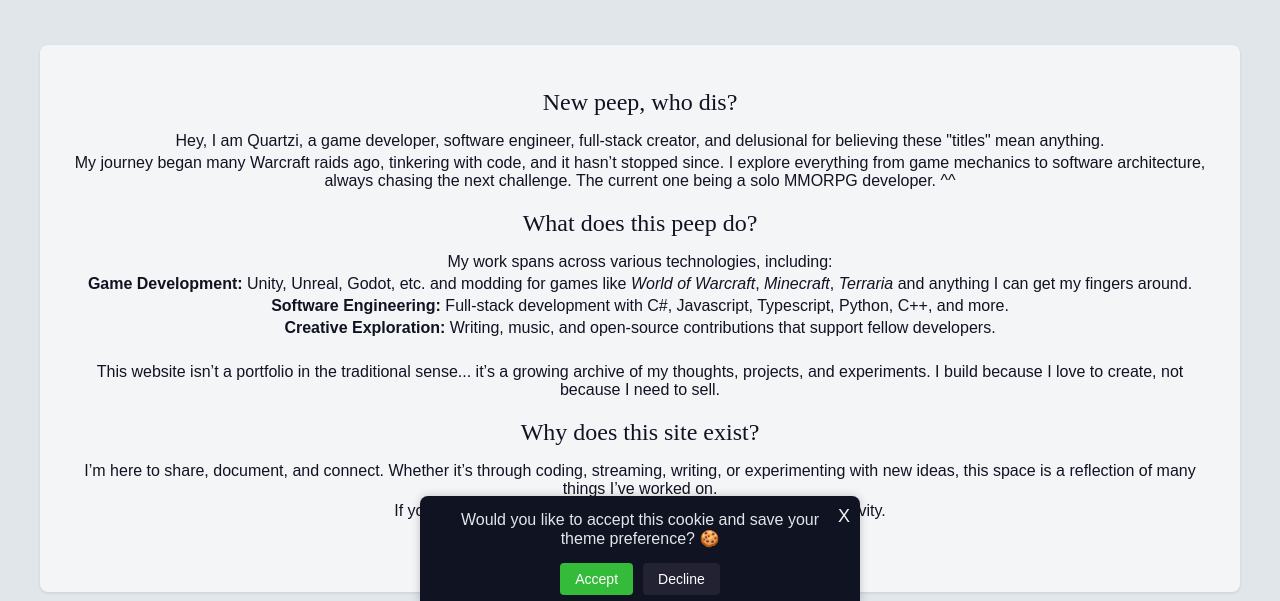
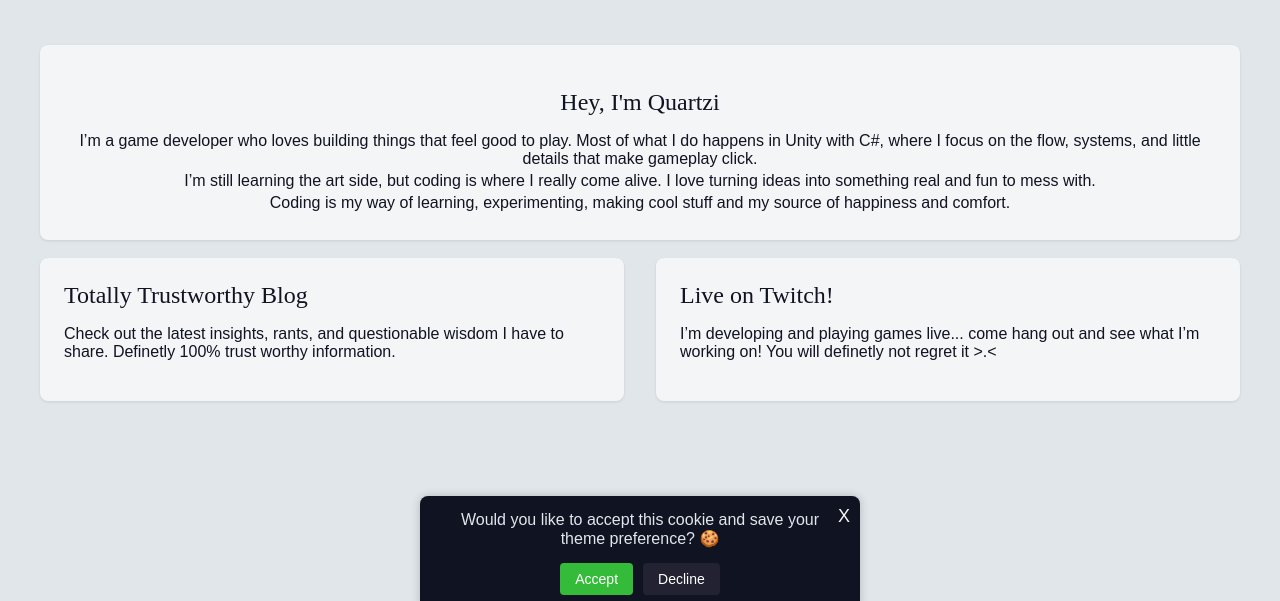
Before and after one commit to realQuartzi/Quartzi.io, a plain HTML site: page index.html in a window 1280 px wide. Shown: the part 170-771 px from the top of the page. Drawn offline with Linux system fonts and the light colour scheme.

Commit message:
Update index.html

```diff
--- a/index.html
+++ b/index.html
@@ -15,37 +15,33 @@
                 <h1>Welcome to my Realm</h1>
                 <p>A collection of my thoughts, projects, and creations.</p>
             </div>
-
             <div class="content">
                 <div class="center-card">
-                    <h2>New peep, who dis?</h1>
-                    <p>Hey, I am Quartzi, a game developer, software engineer, full-stack creator, and delusional for believing these "titles" mean anything.</p>
-                    <p>My journey began many Warcraft raids ago, tinkering with code, and it hasn’t stopped since. I explore everything from game mechanics to software architecture, always chasing the next challenge. The current one being a solo MMORPG developer. ^^</p>
-                    <h2>What does this peep do?</h2>
-                    <p>My work spans across various technologies, including:</p>
-                    <p><b>Game Development:</b> Unity, Unreal, Godot, etc. and modding for games like <i>World of Warcraft</i>, <i>Minecraft</i>, <i>Terraria</i> and anything I can get my fingers around.</p>
-                    <p><b>Software Engineering:</b> Full-stack development with C#, Javascript, Typescript, Python, C++, and more.</p>
-                    <p><b>Creative Exploration:</b> Writing, music, and open-source contributions that support fellow developers.</p>
-                    <br>
-                    <p>This website isn’t a portfolio in the traditional sense... it’s a growing archive of my thoughts, projects, and experiments. I build because I love to create, not because I need to sell.</p>
-                    <h2>Why does this site exist?</h2>
-                    <p>I’m here to share, document, and connect. Whether it’s through coding, streaming, writing, or experimenting with new ideas, this space is a reflection of many things I’ve worked on.</p>
-                    <p>If you’re curious, feel free to explore. No expectations... just creativity.</p>
-                    <br>
-                    <p>( No I am not changing the font... I like it... just get over it <3 )</p>
+                    <h2>Hey, I'm Quartzi</h1>
+                    <p>
+                        I’m a game developer who loves building things that feel good to play.
+                        Most of what I do happens in Unity with C#, where I focus on the flow,
+                        systems, and little details that make gameplay click.
+                    </p>
+                    <p>
+                        I’m still learning the art side, but coding is where I really come alive.
+                        I love turning ideas into something real and fun to mess with.
+                    </p>
+                    <p>
+                        Coding is my way of learning, experimenting, making cool stuff and my source of happiness and comfort.
+                    </p>
                 </div>
             </div>
             <br>
             <div class="content-grid">
                 <div class="content-card">
-                    <a href="/blog.html" class="button">Totally Trustworthy Blog</a>
+                    <a href="/blog.html">Totally Trustworthy Blog</a>
                     <p>Check out the latest insights, rants, and questionable wisdom I have to share. Definetly 100% trust worthy information.</p>
                 </div>
 
                 <div class="content-card">
-                    <a href="https://twitch.tv/yourchannel" target="_blank" class="button">Live on Twitch!</a>
+                    <a href="https://twitch.tv/Quartzi" target="_blank">Live on Twitch!</a>
                     <p>I’m developing and playing games live... come hang out and see what I’m working on! You will definetly not regret it >.<</p>
-
                 </div>
             </div>
         </main>
```
